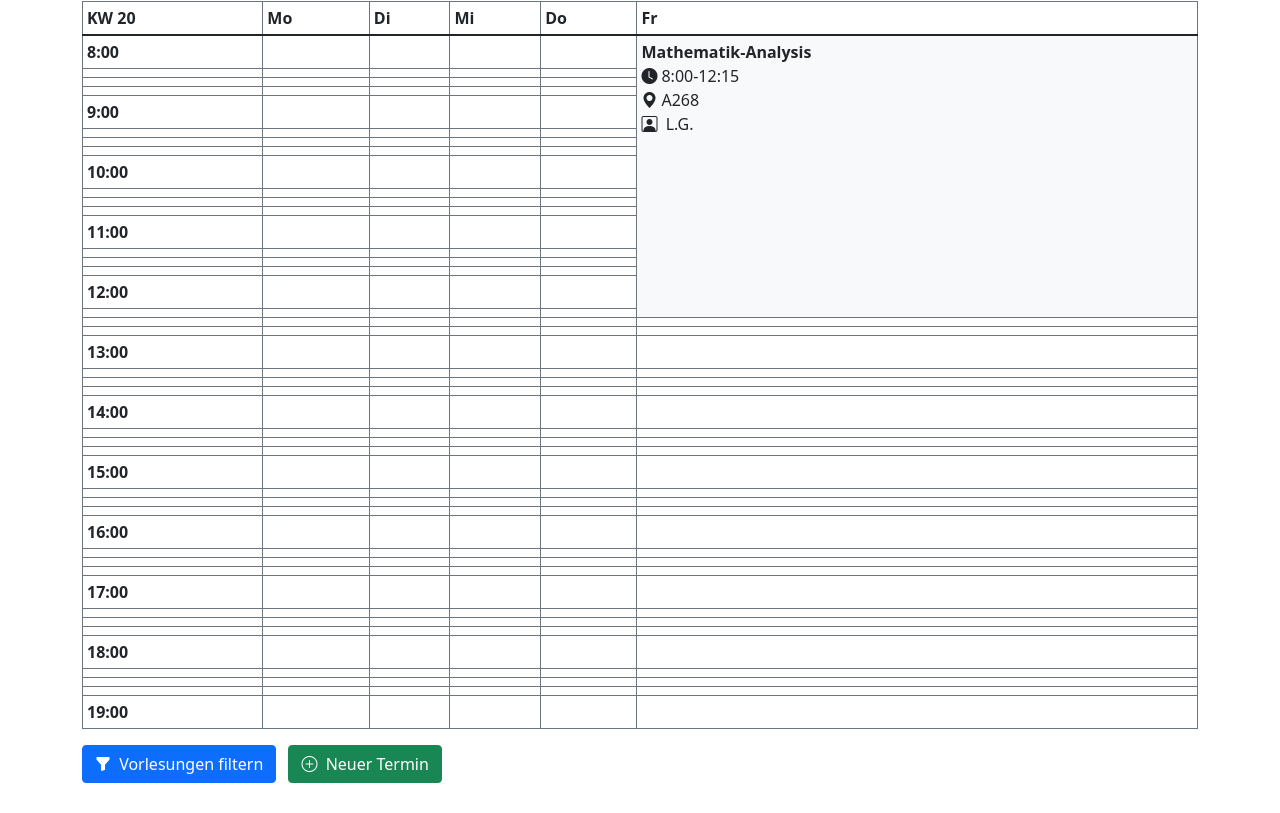
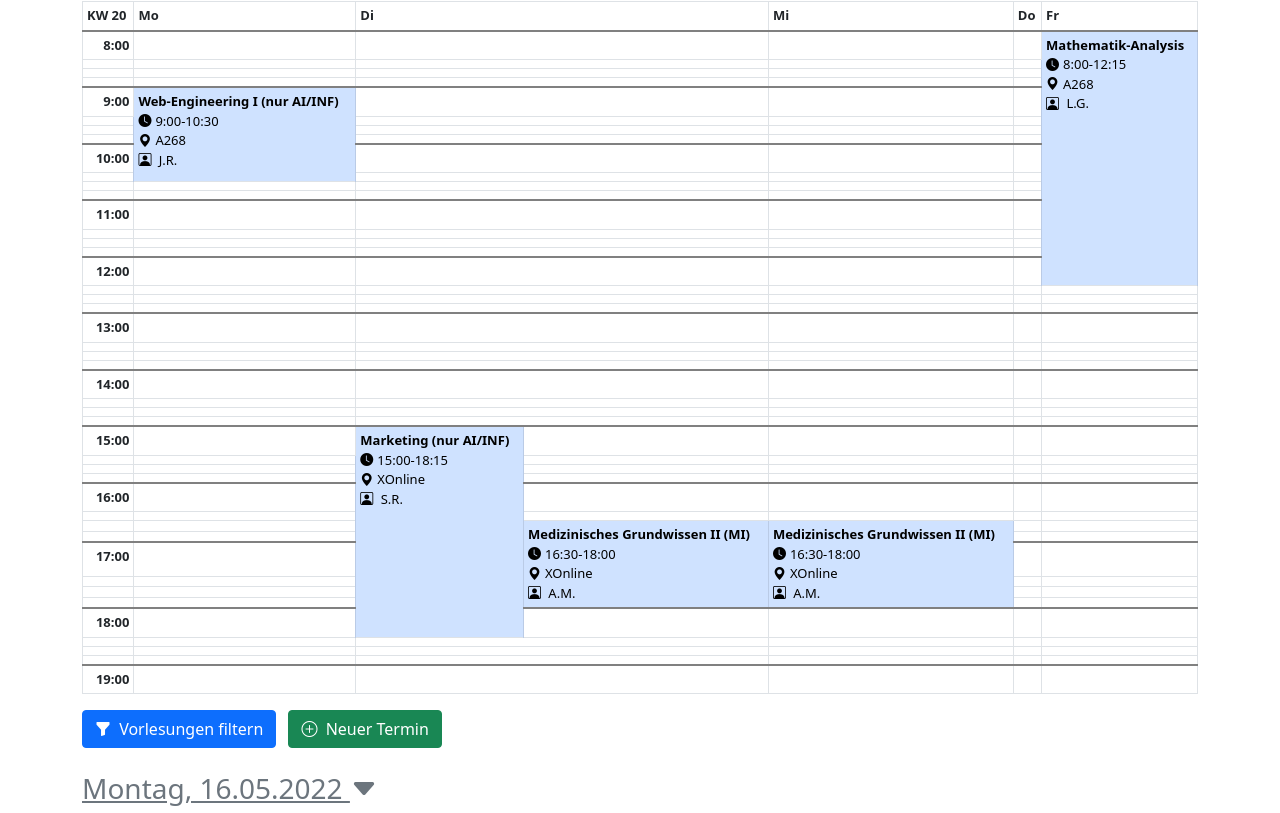
Before and after one commit to byter325/das-kalender, a plain HTML site: page app/index.html in a window 1280 px wide. Shown: the part 75-888 px from the top of the page. Drawn offline with nearby package versions, Linux system fonts and the light colour scheme.

Commit message:
Tabellendarstellung, mehr Testdaten

```diff
--- a/app/index.html
+++ b/app/index.html
@@ -18,12 +18,13 @@
     <h1>
         <img src="./favicon.svg" width="50rem" height="50rem"> das kalender
     </h1>
-    <table class="table table-bordered border-secondary table-sm table-responsive">
+    <div class="table-responsive">
+        <table class="table table-bordered table-sm">
             <thead>
-            <tr>
+                <tr class="row-before-full-hour">
                     <th scope="col">KW 20</th>
                     <th scope="col">Mo</th>
-                <th scope="col">Di</th>
+                    <th scope="col" colspan="2">Di</th>
                     <th scope="col">Mi</th>
                     <th scope="col">Do</th>
                     <th scope="col">Fr</th>
@@ -33,11 +34,11 @@
                 <tr>
                     <th scope="row">8:00</th>
                     <td></td>
+                    <td colspan="2" colspan="2"></td>
                     <td></td>
                     <td></td>
-                <td></td>
-                <td rowspan="18" class="bg-light">
-                    <span title="8:00-12:15 (4:15 h)" class="fw-bold">Mathematik-Analysis</span>
+                    <td rowspan="17" class="table-primary">
+                        <span class="fw-bold">Mathematik-Analysis</span>
                         <br>
                         <i class="bi bi-clock-fill me-1"></i>8:00-12:15
                         <br>
@@ -49,6 +50,122 @@
                 <tr>
                     <th scope="row"></th>
                     <td></td>
+                    <td colspan="2"></td>
+                    <td></td>
+                    <td></td>
+                </tr>
+                <tr>
+                    <th scope="row"></th>
+                    <td></td>
+                    <td colspan="2"></td>
+                    <td></td>
+                    <td></td>
+                </tr>
+                <tr class="row-before-full-hour">
+                    <th scope="row"></th>
+                    <td></td>
+                    <td colspan="2"></td>
+                    <td></td>
+                    <td></td>
+                </tr>
+                <tr>
+                    <th scope="row">9:00</th>
+                    <td rowspan="6" class="table-primary">
+                        <span class="fw-bold">Web-Engineering I (nur AI/INF)</span>
+                        <br>
+                        <i class="bi bi-clock-fill me-1"></i>9:00-10:30
+                        <br>
+                        <i class="bi bi-geo-alt-fill me-1" title="A268 Hörsaal"></i>A268
+                        <br>
+                        <span title="Gröll, Lutz (jr@test.example.com)"><i class="bi bi-person-square me-1"></i> J.R.</span>
+                    </td>
+                    <td colspan="2"></td>
+                    <td></td>
+                    <td></td>
+                </tr>
+                <tr>
+                    <th scope="row"></th>
+                    <td colspan="2"></td>
+                    <td></td>
+                    <td></td>
+                </tr>
+                <tr>
+                    <th scope="row"></th>
+                    <td colspan="2"></td>
+                    <td></td>
+                    <td></td>
+                </tr>
+                <tr class="row-before-full-hour">
+                    <th scope="row"></th>
+                    <td colspan="2"></td>
+                    <td></td>
+                    <td></td>
+                </tr>
+                <tr>
+                    <th scope="row">10:00</th>
+                    <td colspan="2"></td>
+                    <td></td>
+                    <td></td>
+                </tr>
+                <tr>
+                    <th scope="row"></th>
+                    <td colspan="2"></td>
+                    <td></td>
+                    <td></td>
+                </tr>
+                <tr>
+                    <th scope="row"></th>
+                    <td></td>
+                    <td colspan="2"></td>
+                    <td></td>
+                    <td></td>
+                </tr>
+                <tr class="row-before-full-hour">
+                    <th scope="row"></th>
+                    <td></td>
+                    <td colspan="2"></td>
+                    <td></td>
+                    <td></td>
+                </tr>
+                <tr>
+                    <th scope="row">11:00</th>
+                    <td></td>
+                    <td colspan="2"></td>
+                    <td></td>
+                    <td></td>
+                </tr>
+                <tr>
+                    <th scope="row"></th>
+                    <td></td>
+                    <td colspan="2"></td>
+                    <td></td>
+                    <td></td>
+                </tr>
+                <tr>
+                    <th scope="row"></th>
+                    <td></td>
+                    <td colspan="2"></td>
+                    <td></td>
+                    <td></td>
+                </tr>
+                <tr class="row-before-full-hour">
+                    <th scope="row"></th>
+                    <td></td>
+                    <td colspan="2"></td>
+                    <td></td>
+                    <td></td>
+                </tr>
+                <tr>
+                    <th scope="row">12:00</th>
+                    <td></td>
+                    <td colspan="2"></td>
+                    <td></td>
+                    <td></td>
+                </tr>
+                <tr>
+                    <th scope="row"></th>
+                    <td></td>
+                    <td colspan="2"></td>
                     <td></td>
                     <td></td>
                     <td></td>
@@ -56,6 +173,23 @@
                 <tr>
                     <th scope="row"></th>
                     <td></td>
+                    <td colspan="2"></td>
+                    <td></td>
+                    <td></td>
+                    <td></td>
+                </tr>
+                <tr class="row-before-full-hour">
+                    <th scope="row"></th>
+                    <td></td>
+                    <td colspan="2"></td>
+                    <td></td>
+                    <td></td>
+                    <td></td>
+                </tr>
+                <tr>
+                    <th scope="row">13:00</th>
+                    <td></td>
+                    <td colspan="2"></td>
                     <td></td>
                     <td></td>
                     <td></td>
@@ -63,13 +197,7 @@
                 <tr>
                     <th scope="row"></th>
                     <td></td>
-                <td></td>
-                <td></td>
-                <td></td>
-            </tr>
-            <tr>
-                <th scope="row">9:00</th>
-                <td></td>
+                    <td colspan="2"></td>
                     <td></td>
                     <td></td>
                     <td></td>
@@ -77,6 +205,23 @@
                 <tr>
                     <th scope="row"></th>
                     <td></td>
+                    <td colspan="2"></td>
+                    <td></td>
+                    <td></td>
+                    <td></td>
+                </tr>
+                <tr class="row-before-full-hour">
+                    <th scope="row"></th>
+                    <td></td>
+                    <td colspan="2"></td>
+                    <td></td>
+                    <td></td>
+                    <td></td>
+                </tr>
+                <tr>
+                    <th scope="row">14:00</th>
+                    <td></td>
+                    <td colspan="2"></td>
                     <td></td>
                     <td></td>
                     <td></td>
@@ -84,6 +229,7 @@
                 <tr>
                     <th scope="row"></th>
                     <td></td>
+                    <td colspan="2"></td>
                     <td></td>
                     <td></td>
                     <td></td>
@@ -91,75 +237,31 @@
                 <tr>
                     <th scope="row"></th>
                     <td></td>
+                    <td colspan="2"></td>
+                    <td></td>
+                    <td></td>
+                    <td></td>
+                </tr>
+                <tr class="row-before-full-hour">
+                    <th scope="row"></th>
+                    <td></td>
+                    <td colspan="2"></td>
                     <td></td>
                     <td></td>
                     <td></td>
                 </tr>
                 <tr>
-                <th scope="row">10:00</th>
+                    <th scope="row">15:00</th>
                     <td></td>
-                <td></td>
-                <td></td>
-                <td></td>
-            </tr>
-            <tr>
-                <th scope="row"></th>
-                <td></td>
-                <td></td>
-                <td></td>
-                <td></td>
-            </tr>
-            <tr>
-                <th scope="row"></th>
-                <td></td>
-                <td></td>
-                <td></td>
-                <td></td>
-            </tr>
-            <tr>
-                <th scope="row"></th>
-                <td></td>
-                <td></td>
-                <td></td>
-                <td></td>
-            </tr>
-            <tr>
-                <th scope="row">11:00</th>
-                <td></td>
-                <td></td>
-                <td></td>
-                <td></td>
-            </tr>
-            <tr>
-                <th scope="row"></th>
-                <td></td>
-                <td></td>
-                <td></td>
-                <td></td>
-            </tr>
-            <tr>
-                <th scope="row"></th>
-                <td></td>
-                <td></td>
-                <td></td>
-                <td></td>
-            </tr>
-            <tr>
-                <th scope="row"></th>
-                <td></td>
-                <td></td>
-                <td></td>
-                <td></td>
-            </tr>
-            <tr>
-                <th scope="row">12:00</th>
-                <td></td>
-                <td></td>
-                <td></td>
-                <td></td>
-            </tr>
-            <tr>
-                <th scope="row"></th>
+                    <td rowspan="13" class="table-primary">
+                        <span class="fw-bold">Marketing (nur AI/INF)</span>
+                        <br>
+                        <i class="bi bi-clock-fill me-1"></i>15:00-18:15
+                        <br>
+                        <span title="XOnline-Veranstaltung Virtueller Raum"><i class="bi bi-geo-alt-fill me-1"></i>XOnline</span>
+                        <br>
+                        <span title="Rudolf, Sabine (sr@test.example.com)"><i class="bi bi-person-square me-1"></i> S.R.</span>
+                    </td>
                     <td></td>
                     <td></td>
                     <td></td>
@@ -181,95 +283,7 @@
                     <td></td>
                     <td></td>
                 </tr>
-            <tr>
-                <th scope="row">13:00</th>
-                <td></td>
-                <td></td>
-                <td></td>
-                <td></td>
-                <td></td>
-            </tr>
-            <tr>
-                <th scope="row"></th>
-                <td></td>
-                <td></td>
-                <td></td>
-                <td></td>
-                <td></td>
-            </tr>
-            <tr>
-                <th scope="row"></th>
-                <td></td>
-                <td></td>
-                <td></td>
-                <td></td>
-                <td></td>
-            </tr>
-            <tr>
-                <th scope="row"></th>
-                <td></td>
-                <td></td>
-                <td></td>
-                <td></td>
-                <td></td>
-            </tr>
-            <tr>
-                <th scope="row">14:00</th>
-                <td></td>
-                <td></td>
-                <td></td>
-                <td></td>
-                <td></td>
-            </tr>
-            <tr>
-                <th scope="row"></th>
-                <td></td>
-                <td></td>
-                <td></td>
-                <td></td>
-                <td></td>
-            </tr>
-            <tr>
-                <th scope="row"></th>
-                <td></td>
-                <td></td>
-                <td></td>
-                <td></td>
-                <td></td>
-            </tr>
-            <tr>
-                <th scope="row"></th>
-                <td></td>
-                <td></td>
-                <td></td>
-                <td></td>
-                <td></td>
-            </tr>
-            <tr>
-                <th scope="row">15:00</th>
-                <td></td>
-                <td></td>
-                <td></td>
-                <td></td>
-                <td></td>
-            </tr>
-            <tr>
-                <th scope="row"></th>
-                <td></td>
-                <td></td>
-                <td></td>
-                <td></td>
-                <td></td>
-            </tr>
-            <tr>
-                <th scope="row"></th>
-                <td></td>
-                <td></td>
-                <td></td>
-                <td></td>
-                <td></td>
-            </tr>
-            <tr>
+                <tr class="row-before-full-hour">
                     <th scope="row"></th>
                     <td></td>
                     <td></td>
@@ -296,7 +310,35 @@
                 <tr>
                     <th scope="row"></th>
                     <td></td>
+                    <td rowspan="6" class="table-primary">
+                        <span class="fw-bold">Medizinisches Grundwissen II (MI)</span>
+                        <br>
+                        <i class="bi bi-clock-fill me-1"></i>16:30-18:00
+                        <br>
+                        <span title="XOnline-Veranstaltung Virtueller Raum"><i class="bi bi-geo-alt-fill me-1"></i>XOnline</span>
+                        <br>
+                        <span title="Matlacz, Anna (am@test.example.com)"><i class="bi bi-person-square me-1"></i> A.M.</span>
+                    </td>
+                    <td rowspan="6" class="table-primary">
+                        <span class="fw-bold">Medizinisches Grundwissen II (MI)</span>
+                        <br>
+                        <i class="bi bi-clock-fill me-1"></i>16:30-18:00
+                        <br>
+                        <span title="XOnline-Veranstaltung Virtueller Raum"><i class="bi bi-geo-alt-fill me-1"></i>XOnline</span>
+                        <br>
+                        <span title="Matlacz, Anna (am@test.example.com)"><i class="bi bi-person-square me-1"></i> A.M.</span>
+                    </td>
                     <td></td>
+                    <td></td>
+                </tr>
+                <tr class="row-before-full-hour">
+                    <th scope="row"></th>
+                    <td></td>
+                    <td></td>
+                    <td></td>
+                </tr>
+                <tr>
+                    <th scope="row">17:00</th>
                     <td></td>
                     <td></td>
                     <td></td>
@@ -306,37 +348,15 @@
                     <td></td>
                     <td></td>
                     <td></td>
-                <td></td>
-                <td></td>
-            </tr>
-            <tr>
-                <th scope="row">17:00</th>
-                <td></td>
-                <td></td>
-                <td></td>
-                <td></td>
-                <td></td>
                 </tr>
                 <tr>
                     <th scope="row"></th>
                     <td></td>
                     <td></td>
                     <td></td>
-                <td></td>
-                <td></td>
                 </tr>
-            <tr>
+                <tr class="row-before-full-hour">
                     <th scope="row"></th>
-                <td></td>
-                <td></td>
-                <td></td>
-                <td></td>
-                <td></td>
-            </tr>
-            <tr>
-                <th scope="row"></th>
-                <td></td>
-                <td></td>
                     <td></td>
                     <td></td>
                     <td></td>
@@ -352,7 +372,7 @@
                 <tr>
                     <th scope="row"></th>
                     <td></td>
-                <td></td>
+                    <td colspan="2"></td>
                     <td></td>
                     <td></td>
                     <td></td>
@@ -360,15 +380,15 @@
                 <tr>
                     <th scope="row"></th>
                     <td></td>
-                <td></td>
+                    <td colspan="2"></td>
                     <td></td>
                     <td></td>
                     <td></td>
                 </tr>
-            <tr>
+                <tr class="row-before-full-hour">
                     <th scope="row"></th>
                     <td></td>
-                <td></td>
+                    <td colspan="2"></td>
                     <td></td>
                     <td></td>
                     <td></td>
@@ -376,13 +396,14 @@
                 <tr>
                     <th scope="row">19:00</th>
                     <td></td>
-                <td></td>
+                    <td colspan="2"></td>
                     <td></td>
                     <td></td>
                     <td></td>
                 </tr>
             </tbody>
         </table>
+    </div>
 
     <div class="mb-4">
         <button type="button" class="btn btn-primary me-2" data-bs-toggle="modal" data-bs-target="#exampleModal">
--- a/app/style.css
+++ b/app/style.css
@@ -2,6 +2,19 @@ h1 {
     font-family: 'Comic Sans MS';
 }
 
-.row-full-hour {
-    border-top: 3px solid red;
+.row-before-full-hour {
+    border-bottom: 2px solid gray !important;
 }
+
+tbody tr th {
+    text-align: end;
+}
+
+td {
+    word-break: break-word;
+    /* TODO: word-break or table-responsive */
+}
+
+table {
+    font-size: small;
+}
```
Lines whose indentation alone changed are shown as unchanged.
